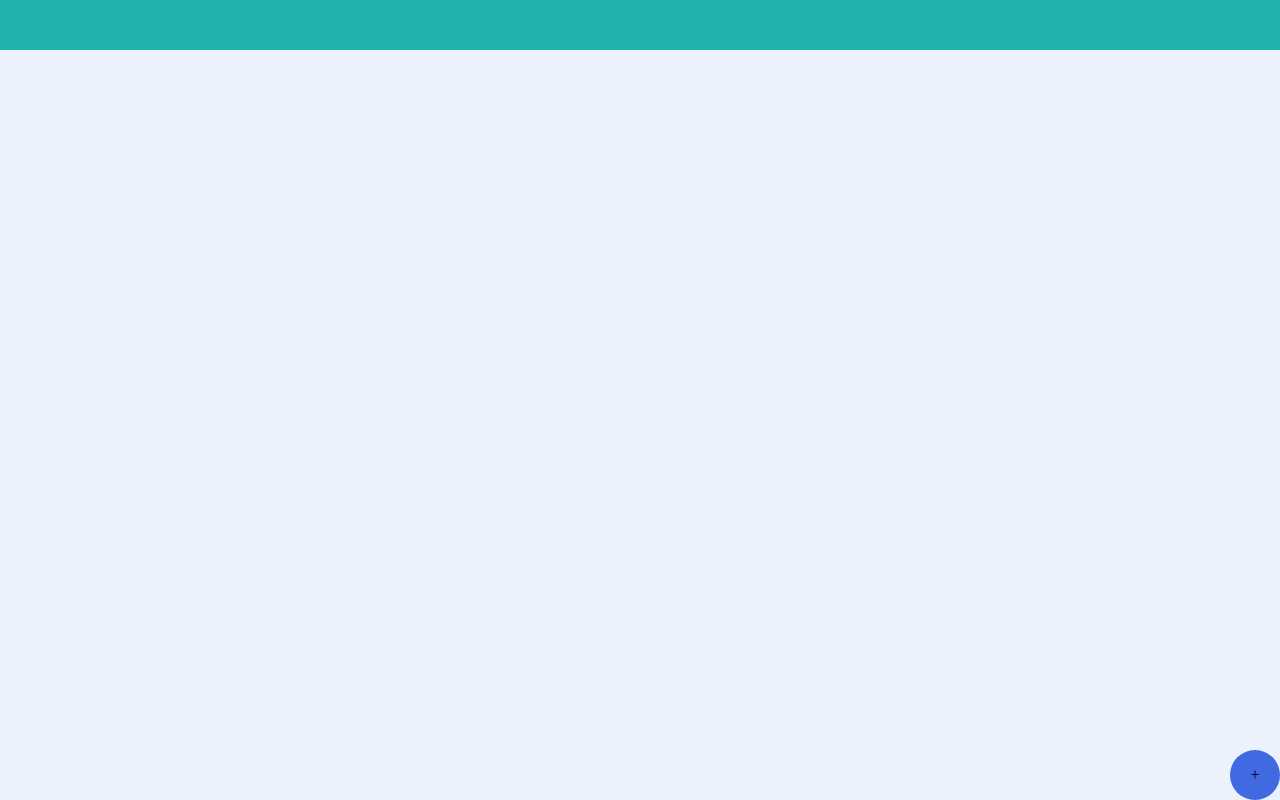
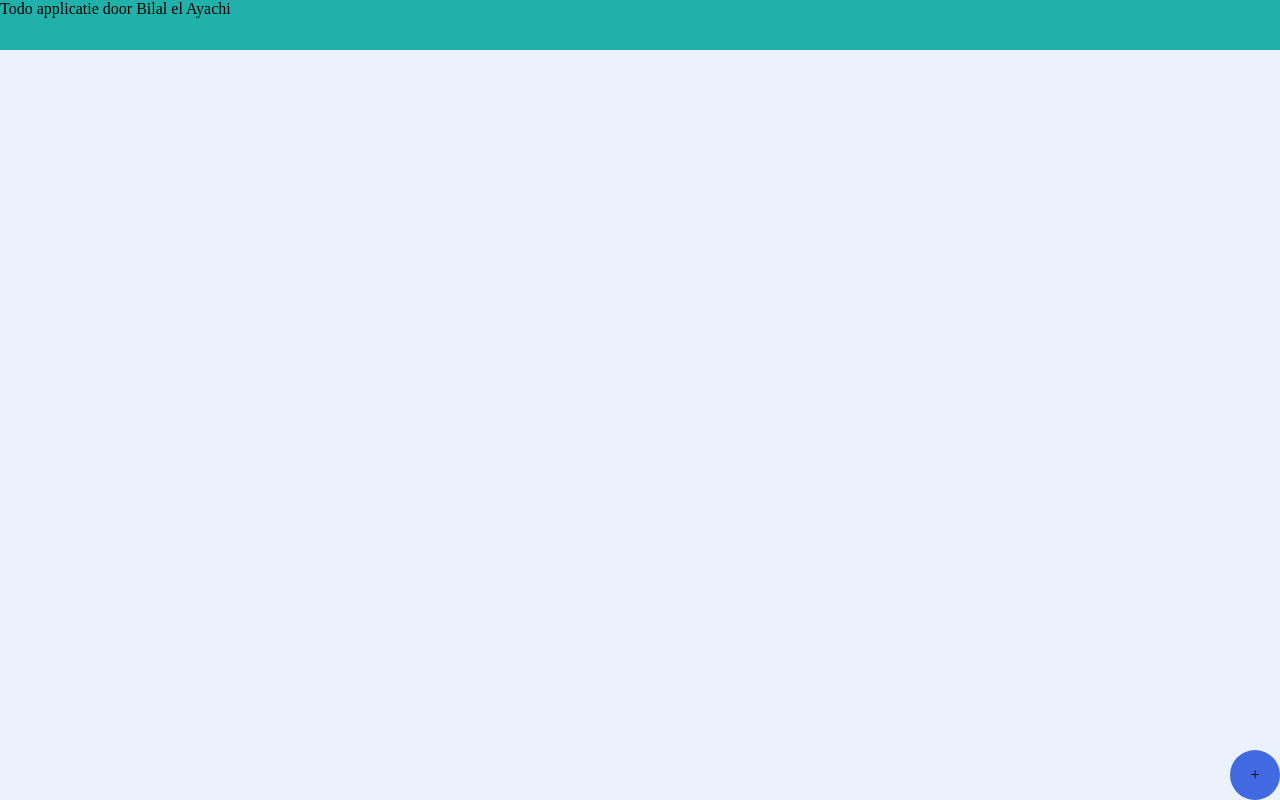
Before and after one commit to ayachi-code/web-todo-app, a website: page public/index.html in a window 1280 px wide. Drawn offline with Linux system fonts and the light colour scheme.

Commit message:
ToDo app door bilal boven gedaan

```diff
--- a/public/index.html
+++ b/public/index.html
@@ -9,7 +9,10 @@
 </head>
 <body>
 
-    <header class="boven"></header>
+    <header class="boven">
+        Todo applicatie door Bilal el Ayachi
+
+    </header>
 
     <footer class="voeg">
         <p>+</p>
```
